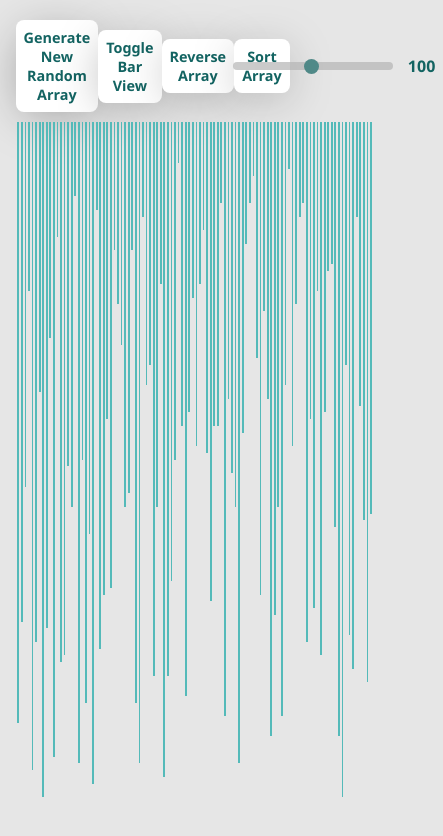
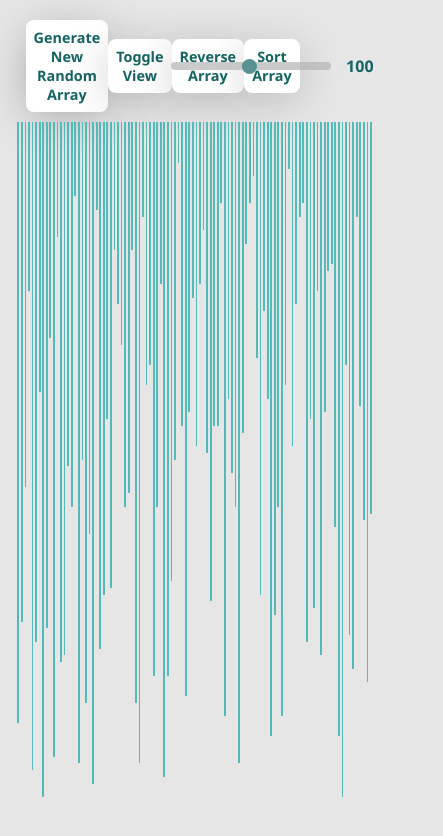
Before and after one commit to iamabhi898/sorting-visualizer, a React (Create React App) app: page / in a window 390 px wide. Shown: the top 836 px of the page, 443 px wide, since content can reach past the window. Built offline with nearby package versions, Linux system fonts and the light colour scheme.

Commit message:
redux implemented

```diff
--- a/package.json
+++ b/package.json
@@ -3,11 +3,13 @@
   "version": "0.1.0",
   "private": true,
   "dependencies": {
+    "@reduxjs/toolkit": "^1.8.5",
     "@testing-library/jest-dom": "^5.16.5",
     "@testing-library/react": "^13.3.0",
     "@testing-library/user-event": "^13.5.0",
     "react": "^18.2.0",
     "react-dom": "^18.2.0",
+    "react-redux": "^8.0.2",
     "react-scripts": "5.0.1",
     "web-vitals": "^2.1.4"
   },
--- a/src/App.js
+++ b/src/App.js
@@ -1,9 +1,14 @@
-import SortingVisualizer from "./SortingVisualizer/SortingVisualizer";
+import SortingVisualizer from "./app/SortingVisualizer/SortingVisualizer";
+import TopToolbar from "./app/TopToolbar/TopToolbar";
+import BottomToolbar from "./app/BottomToolbar/BottomToolbar";
+import styles from "./styles/styles.module.css";
 
 function App() {
   return (
-    <div className="App">
+    <div className={`${styles.svWrapper}`}>
+      <TopToolbar />
       <SortingVisualizer />
+      {/* <BottomToolbar /> */}
     </div>
   );
 }
--- a/src/SortingVisualizer/SortingVisualizer.jsx
+++ /dev/null
@@ -1,121 +0,0 @@
-import React, { useState, useEffect } from "react";
-import "./SortingVisualizer.css";
-
-function SortingVisualizer() {
-  // USE STATE HOOKS, VALUES :::
-  // array state
-  const [arr, setArr] = useState([]);
-  // dummy count
-  const [handleGenerateRandomArray, SetHandleGenerateRandomArray] =
-    useState(false);
-  // number of bars
-  const [numOfBars, setNumOfBars] = useState(100);
-  // flex-start||end - toggle bars position
-  const [bottomUp, setBottomUp] = useState(true);
-
-  // GENERATE NEW RANDOM ARRAY LOGIC :::
-  // similar to componentDidMount & componentDidUpdate
-  useEffect(() => {
-    generateRandomArr(numOfBars);
-  }, [handleGenerateRandomArray, numOfBars]);
-
-  function toggleSetHandlerGenerateRandomArray() {
-    SetHandleGenerateRandomArray(!handleGenerateRandomArray);
-  }
-
-  function generateRandomArr(n) {
-    const temp = [];
-    for (let i = 0; i < n; i++) {
-      temp.push(randomNumberInRange(5, 100));
-    }
-    setArr(temp);
-  }
-
-  // TOGGLE BAR VIEW - BOTTOM-UP or TOP-DOWN :::
-  function toggleBarView() {
-    setBottomUp(!bottomUp);
-  }
-
-  // REVERSE ARRAY
-  function reverseArray() {
-    setArr((arr) => {
-      const temp = [...arr];
-      temp.reverse();
-      return temp;
-    });
-  }
-
-  function sortArray() {
-    setArr((arr) => {
-      const temp = [...arr];
-      temp.sort((a, b) => a - b);
-      return temp;
-    });
-  }
-
-  return (
-    <div className="svWrapper">
-      <div className="inputsWrapper">
-        <div className="upperButtonWrapper">
-          {/* BUTTON ::: GENERATE NEW RANDOM ARRAY */}
-          <button
-            className="button uppperBtn"
-            onClick={toggleSetHandlerGenerateRandomArray}
-          >
-            Generate New Random Array
-          </button>
-          {/* BUTTON ::: TOGGLE BAR VIEW */}
-          <button className="button uppperBtn" onClick={toggleBarView}>
-            Toggle Bar View
-          </button>
-          <button className="button uppperBtn" onClick={reverseArray}>
-            Reverse Array
-          </button>
-          <button className="button uppperBtn" onClick={sortArray}>
-            Sort Array
-          </button>
-        </div>
-        {/* SLIDER ::: NUMBER OF BARS */}
-        <div className="sliderWrapper">
-          <input
-            type="range"
-            id="slider"
-            min={"5"}
-            max={"200"}
-            value={numOfBars}
-            onChange={(event) => {
-              setNumOfBars(event.target.value);
-            }}
-          />
-          <p id="sliderRangeValue">{numOfBars}</p>
-        </div>
-      </div>
-      {/* CONTAINER ::: BARS */}
-      <div
-        className="barsWrapper"
-        style={{ alignItems: "flex-" + (bottomUp ? "start" : "end") }}
-      >
-        {/* BARS  */}
-        {arr.map((num, key) => {
-          let wid = (100 * 1.0) / ((2 * arr.length + 1) * 1.0);
-          return (
-            <div
-              className="bar"
-              key={key}
-              style={{ height: num + "%", width: wid + "%" }}
-            >
-              {numOfBars <= 15 ? num : null}{" "}
-            </div>
-          );
-        })}
-      </div>
-    </div>
-  );
-}
-
-// GET RANDOM NUMBER
-function randomNumberInRange(min, max) {
-  return Math.floor(Math.random() * (max - min + 1) + min);
-}
-
-export default SortingVisualizer;
--- /dev/null
+++ b/src/app/BottomToolbar/BottomToolbar.jsx
@@ -0,0 +1,7 @@
+import React from "react";
+
+const BottomToolbar = () => {
+  return <div>BottomToolbar</div>;
+};
+
+export default BottomToolbar;
--- /dev/null
+++ b/src/app/SortingVisualizer/SortingVisualizer.jsx
@@ -0,0 +1,38 @@
+import React, { useEffect } from "react";
+import styles from "../../styles/styles.module.css";
+import { useSelector, useDispatch } from "react-redux";
+import { generateRandomArr } from "../../redux/reducer";
+
+function SortingVisualizer() {
+  const { numOfBars, array, toggleView } = useSelector(
+    (state) => state.globalState
+  );
+  const dispatch = useDispatch();
+
+  // Generate Random Array When Component Mounts
+  useEffect(() => {
+    dispatch(generateRandomArr(numOfBars));
+  }, []);
+
+  return (
+    <div
+      className={styles.barsWrapper}
+      style={{ alignItems: "flex-" + (toggleView ? "end" : "start") }}
+    >
+      {array.map((num, key) => {
+        let wid = (100 * 1.0) / ((2 * array.length + 1) * 1.0);
+        return (
+          <div
+            className={styles.bar}
+            key={key}
+            style={{ height: num + "%", width: wid + "%" }}
+          >
+            {numOfBars <= 15 ? num : null}{" "}
+          </div>
+        );
+      })}
+    </div>
+  );
+}
+
+export default SortingVisualizer;
--- /dev/null
+++ b/src/app/TopToolbar/TopToolbar.jsx
@@ -0,0 +1,64 @@
+import React from "react";
+import styles from "../../styles/styles.module.css";
+import { useSelector, useDispatch } from "react-redux";
+import {
+  generateRandomArr,
+  toggleBarView,
+  reverseArray,
+  sortArray,
+  setNumOfBars,
+} from "../../redux/reducer";
+
+const TopToolbar = () => {
+  // DISPATCHER
+  const dispatch = useDispatch();
+  // SELECTOR
+  const { numOfBars } = useSelector((state) => state.globalState);
+
+  return (
+    <div className={styles.inputsWrapper}>
+      <div className={styles.upperButtonWrapper}>
+        {/* BUTTON ::: GENERATE NEW RANDOM ARRAY */}
+        <button
+          className={styles.button}
+          onClick={() => dispatch(generateRandomArr(numOfBars))}
+        >
+          Generate New Random Array
+        </button>
+        {/* BUTTON ::: TOGGLE BAR VIEW */}
+        <button
+          className={styles.button}
+          onClick={() => dispatch(toggleBarView())}
+        >
+          Toggle View
+        </button>
+        <button
+          className={styles.button}
+          onClick={() => dispatch(reverseArray())}
+        >
+          Reverse Array
+        </button>
+        <button className={styles.button} onClick={() => dispatch(sortArray())}>
+          Sort Array
+        </button>
+      </div>
+      {/* SLIDER ::: NUMBER OF BARS */}
+      <div className={styles.sliderWrapper}>
+        <input
+          type="range"
+          id={styles.slider}
+          min={"5"}
+          max={"200"}
+          value={numOfBars}
+          onChange={(event) => {
+            dispatch(setNumOfBars(event.target.value));
+            dispatch(generateRandomArr(numOfBars));
+          }}
+        />
+        <p id={styles.sliderRangeValue}>{numOfBars}</p>
+      </div>
+    </div>
+  );
+};
+
+export default TopToolbar;
--- a/src/index.js
+++ b/src/index.js
@@ -1,17 +1,19 @@
-import React from 'react';
-import ReactDOM from 'react-dom/client';
-import './index.css';
-import App from './App';
-import reportWebVitals from './reportWebVitals';
+import React from "react";
+import ReactDOM from "react-dom/client";
+import "./index.css";
+import App from "./App";
+import reportWebVitals from "./reportWebVitals";
+// REDUX
+import { Provider } from "react-redux";
+import store from "./redux/store";
 
-const root = ReactDOM.createRoot(document.getElementById('root'));
+const root = ReactDOM.createRoot(document.getElementById("root"));
 root.render(
   <React.StrictMode>
-    <App />
+    <Provider store={store}>
+      <App />
+    </Provider>
   </React.StrictMode>
 );
 
-// If you want to start measuring performance in your app, pass a function
-// to log results (for example: reportWebVitals(console.log))
-// or send to an analytics endpoint. Learn more: https://bit.ly/CRA-vitals
 reportWebVitals();
--- /dev/null
+++ b/src/redux/reducer.js
@@ -0,0 +1,50 @@
+import { createSlice } from "@reduxjs/toolkit";
+
+export const stateSlice = createSlice({
+  name: "globalState",
+  initialState: {
+    array: [],
+    toggleView: false,
+    numOfBars: 100,
+  },
+  reducers: {
+    generateRandomArr: (state, action) => {
+      const temp = [];
+      for (let i = 0; i < action.payload; i++) {
+        temp.push(randomNumberInRange(5, 100));
+      }
+      state.array = temp;
+    },
+    toggleBarView: (state) => {
+      state.toggleView = !state.toggleView;
+    },
+    reverseArray: (state) => {
+      const temp = [...state.array];
+      temp.reverse();
+      state.array = temp;
+    },
+    sortArray: (state) => {
+      const temp = [...state.array];
+      temp.sort((a, b) => a - b);
+      state.array = temp;
+    },
+    setNumOfBars: (state, action) => {
+      state.numOfBars = action.payload;
+    },
+  },
+});
+
+export const {
+  generateRandomArr,
+  toggleBarView,
+  reverseArray,
+  sortArray,
+  setNumOfBars,
+} = stateSlice.actions;
+
+export default stateSlice.reducer;
+
+// GET RANDOM NUMBER
+function randomNumberInRange(min, max) {
+  return Math.floor(Math.random() * (max - min + 1) + min);
+}
--- /dev/null
+++ b/src/redux/store.js
@@ -0,0 +1,8 @@
+import { configureStore } from "@reduxjs/toolkit";
+import stateReducer from "../redux/reducer";
+
+export default configureStore({
+  reducer: {
+    globalState: stateReducer,
+  },
+});
--- a/src/SortingVisualizer/SortingVisualizer.css
+++ b/src/styles/styles.module.css
@@ -14,10 +14,11 @@
 }
 
 .upperButtonWrapper {
+    width: 50%;
+    margin-left: 10px;
     display: flex;
     justify-content: space-between;
     align-items: center;
-    width: 50%;
 }
 
 .button {
@@ -70,6 +71,10 @@
     transition: opacity .2s;
 }
 
+#slider:hover {
+    background: #bebebe;
+}
+
 #slider::-webkit-slider-thumb {
     -webkit-appearance: none;
     appearance: none;
@@ -78,6 +83,14 @@
     border-radius: 50%;
     background: #136462;
     cursor: pointer;
+}
+
+#slider::-webkit-slider-thumb:hover {
+    background: #1c9492;
+}
+
+#slider::-webkit-slider-thumb:active {
+    transform: translateY(1px);
 }
 
 #slider::-moz-range-thumb {
@@ -108,7 +121,7 @@
 
 @media only screen and (max-width: 1000px) {
     .upperButtonWrapper {
-        width: 50%;
+        width: 40%;
     }
 }
 
@@ -121,6 +134,6 @@
         width: 92vw;
     }
     .upperButtonWrapper {
-        width: 60%;
+        width: 40%;
     }
 }
```
Also changed, not shown: 1 other file (tests, documents, lock files or other folders).
